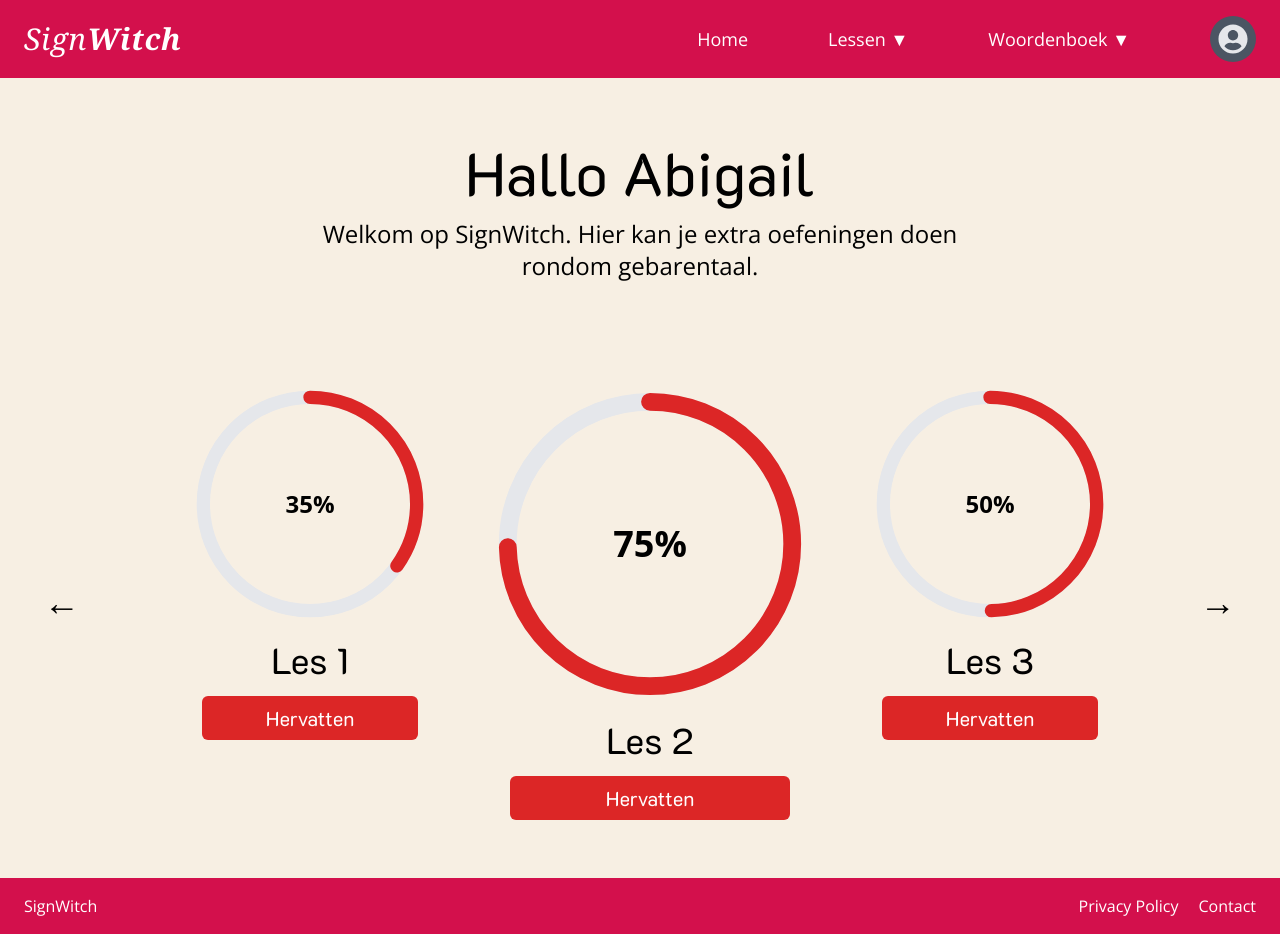
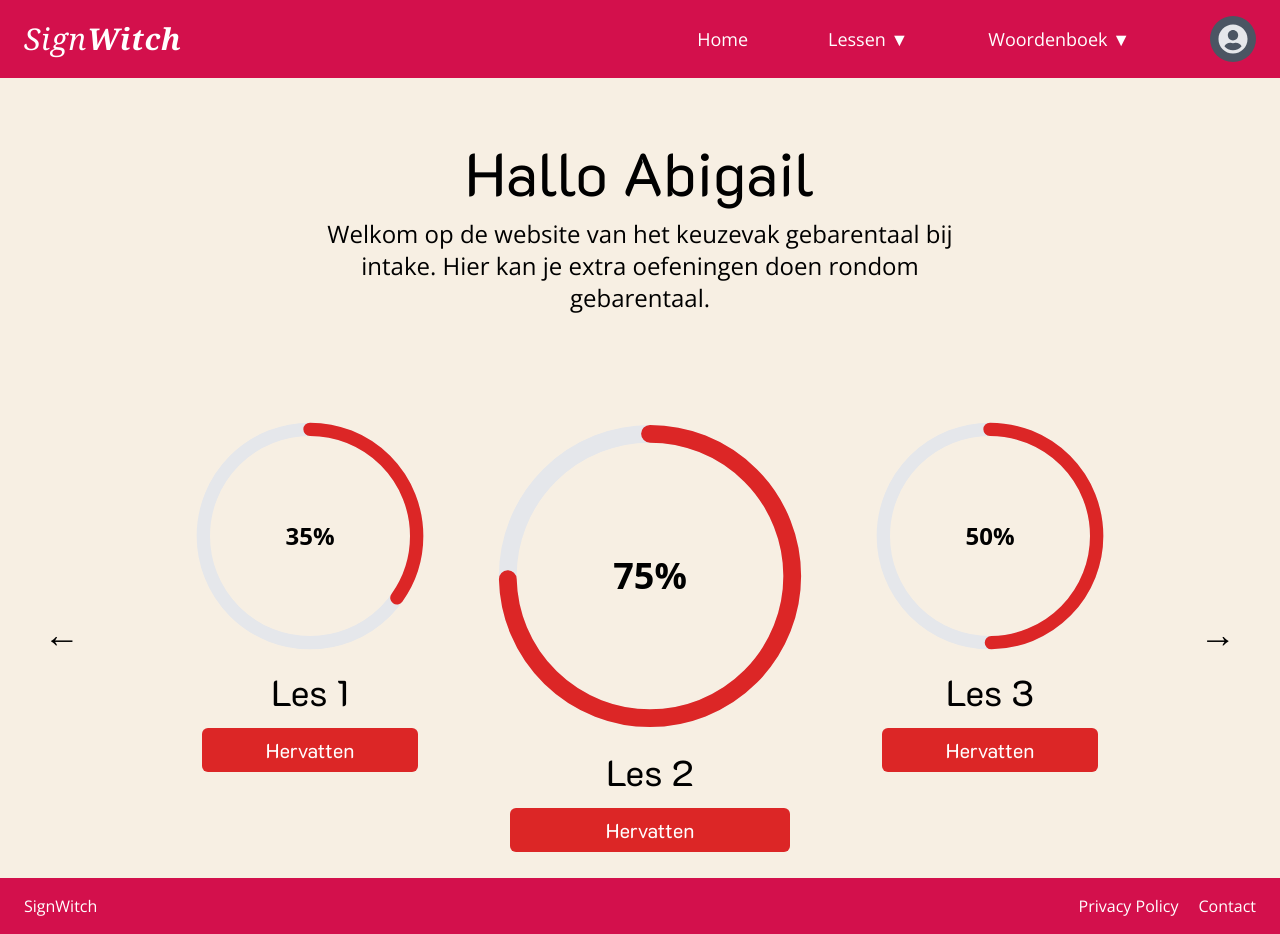
Before and after one commit to QuintenVanDerBlom/SignWitch, a React (Vite) app: page / in a window 1280 px wide. Built offline with nearby package versions, Linux system fonts and the light colour scheme.

Commit message:
Knopjes gefixt

```diff
--- a/src/Home.jsx
+++ b/src/Home.jsx
@@ -1,5 +1,6 @@
 import { useState } from "react";
 import { motion } from "framer-motion";
+import {Link} from "react-router";
 
 const lessons = [
     { id: 1, title: "Les 1", progress: 35 },
@@ -23,9 +24,9 @@ function Home() {
     return (
         <>
             <div className="flex flex-col items-center justify-center px-4 text-center">
-                <h2 className="pt-16 text-6xl font-k2d">Hallo Abigail</h2>
+                <h2 className="pt-16 text-6xl font-k2d">Hallo Abigail {/*{users.name}*/}</h2>
                 <p className="pb-20 mt-4 text-2xl max-w-2xl font-openSans">
-                    Welkom op SignWitch. Hier kan je extra oefeningen doen rondom gebarentaal.
+                    Welkom op de website van het keuzevak gebarentaal bij intake. Hier kan je extra oefeningen doen rondom gebarentaal.
                 </p>
             </div>
 
@@ -85,23 +86,28 @@ function Home() {
                                     </div>
                                     <h2 className="text-4xl p-4 font-k2d">{lesson.title}</h2>
                                     {lesson.progress === 100 ? (
+                                        <Link to={'/lessen/'+ lesson.id}>
                                         <button
-                                            className={`bg-green-500 text-white font-k2d text-xl py-2 ${buttonPadding} rounded-md hover:bg-blue-800 transition-colors`}
+                                            className={`bg-green-500 text-white font-k2d text-xl py-2 ${buttonPadding} rounded-md hover:bg-green-600 transition-colors`}
                                         >
                                             Herhalen
-                                        </button>
+                                        </button></Link>
                                     ) : lesson.progress === 0 ? (
+                                        <Link to={'/lessen/'+ lesson.id}>
                                         <button
-                                            className={`bg-yellow-300 text-white font-k2d text-xl py-2 ${buttonPadding} rounded-md hover:bg-green-800 transition-colors`}
+                                            className={`bg-yellow-300 text-white font-k2d text-xl py-2 ${buttonPadding} rounded-md hover:bg-yellow-400 transition-colors`}
                                         >
                                             Beginnen
                                         </button>
+                                        </Link>
                                     ) : (
+                                        <Link to={'/lessen/'+ lesson.id}>
                                         <button
-                                            className={`bg-red-600 text-white font-k2d text-xl py-2 ${buttonPadding} rounded-md hover:bg-yellow-800 transition-colors`}
+                                            className={`bg-red-600 text-white font-k2d text-xl py-2 ${buttonPadding} rounded-md hover:bg-red-700 transition-colors`}
                                         >
                                             Hervatten
                                         </button>
+                                        </Link>
                                     )}
                                 </div>
                             );
```
